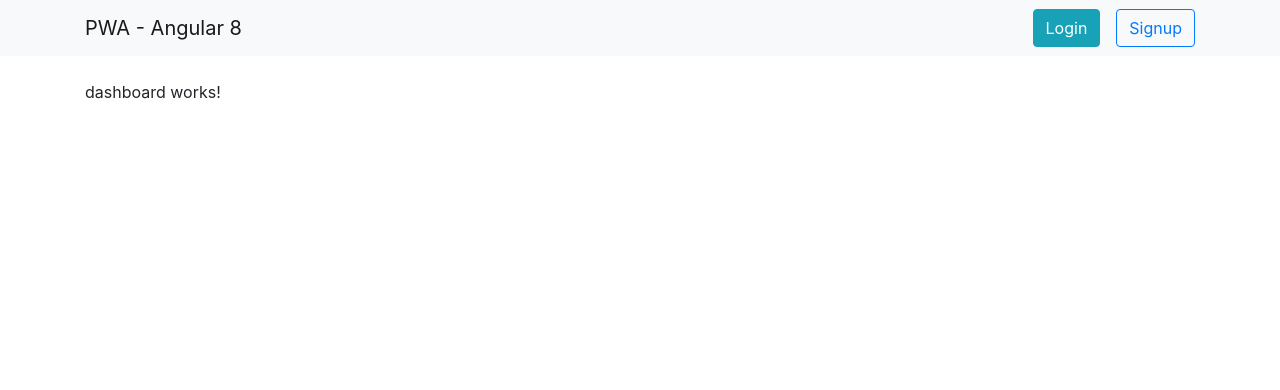
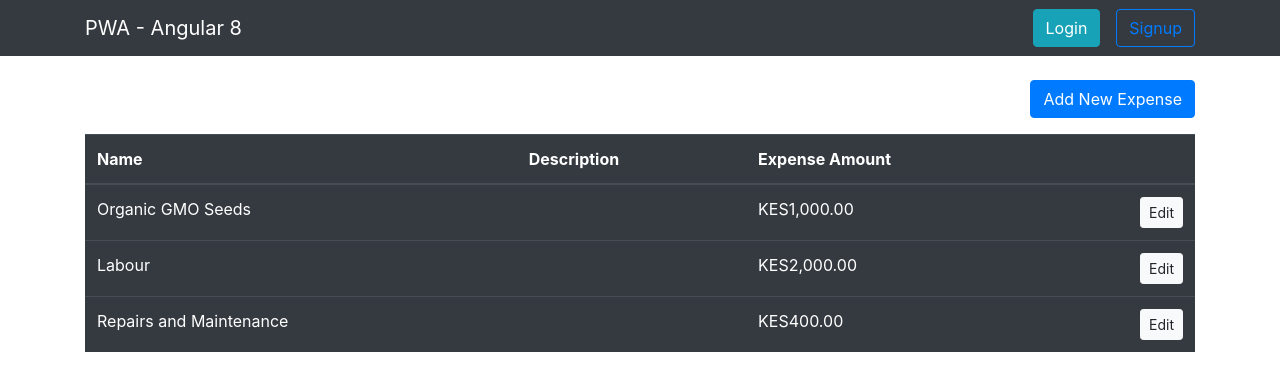
Before and after one commit to shamineoduor/pwa-angular, an Angular app: page /dashboard in a window 1280 px wide. Shown: the top 390 px of the page. Built offline with nearby package versions, Linux system fonts and the light colour scheme.

Commit message:
add item listing support

```diff
--- a/src/app/app.component.html
+++ b/src/app/app.component.html
@@ -1,4 +1,4 @@
-<nav class="navbar navbar-expand-lg navbar-light bg-light mb-4">
+<nav class="navbar navbar-expand-lg navbar-dark bg-dark mb-4">
     <div class="container">
         <a class="navbar-brand" href="#">PWA - Angular 8</a>
         <button class="navbar-toggler" type="button" data-toggle="collapse"
--- /dev/null
+++ b/src/app/dashboard/components/item-list/item-list.component.html
@@ -0,0 +1,21 @@
+<table class="table table-dark">
+    <thead>
+        <tr>
+            <th>Name</th>
+            <th>Description</th>
+            <th>Expense Amount</th>
+            <th></th>
+        </tr>
+    </thead>
+
+    <tbody>
+        <tr *ngFor="let item of items">
+            <td>{{item.name}}</td>
+            <td>{{item.description}}</td>
+            <td>{{item.expenseAmount | currency: 'KES'}}</td>
+            <td class="text-right">
+                <button class="btn btn-sm btn-light" (click)="editItem(item)">Edit</button>
+            </td>
+        </tr>
+    </tbody>
+</table>
--- /dev/null
+++ b/src/app/dashboard/components/item-list/item-list.component.ts
@@ -0,0 +1,25 @@
+import { Component, OnInit } from '@angular/core';
+import { Item } from '../../models/item';
+
+@Component({
+  selector: 'app-item-list',
+  templateUrl: './item-list.component.html',
+  styleUrls: ['./item-list.component.scss']
+})
+export class ItemListComponent implements OnInit {
+  items: Item[] = [
+    {name: 'Organic GMO Seeds', expenseAmount: 1000},
+    {name: 'Labour', expenseAmount: 2000},
+    {name: 'Repairs and Maintenance', expenseAmount: 400},
+  ]
+
+  constructor() { }
+
+  ngOnInit() {
+  }
+
+  editItem(item: Item) {
+
+  }
+
+}
--- a/src/app/dashboard/dashboard.component.html
+++ b/src/app/dashboard/dashboard.component.html
@@ -1 +1,5 @@
-<p>dashboard works!</p>
+<div class="text-right">
+    <button class="btn btn-primary mb-3">Add New Expense</button>
+</div>
+
+<app-item-list></app-item-list>
--- a/src/app/dashboard/dashboard.module.ts
+++ b/src/app/dashboard/dashboard.module.ts
@@ -1,9 +1,10 @@
 import { NgModule } from "@angular/core";
 import { CommonModule } from "@angular/common";
 import { DashboardComponent } from "./dashboard.component";
+import { ItemListComponent } from './components/item-list/item-list.component';
 
 @NgModule({
-  declarations: [DashboardComponent],
+  declarations: [DashboardComponent, ItemListComponent],
   imports: [CommonModule],
   exports: [DashboardComponent]
 })
--- /dev/null
+++ b/src/app/dashboard/models/item.ts
@@ -0,0 +1,5 @@
+export interface Item {
+    name: string;
+    description?: string;
+    expenseAmount: number;
+}
```
Also changed, not shown: src/app/dashboard/components/item-list/item-list.component.scss (added), 1 other file (tests, documents, lock files or other folders).
